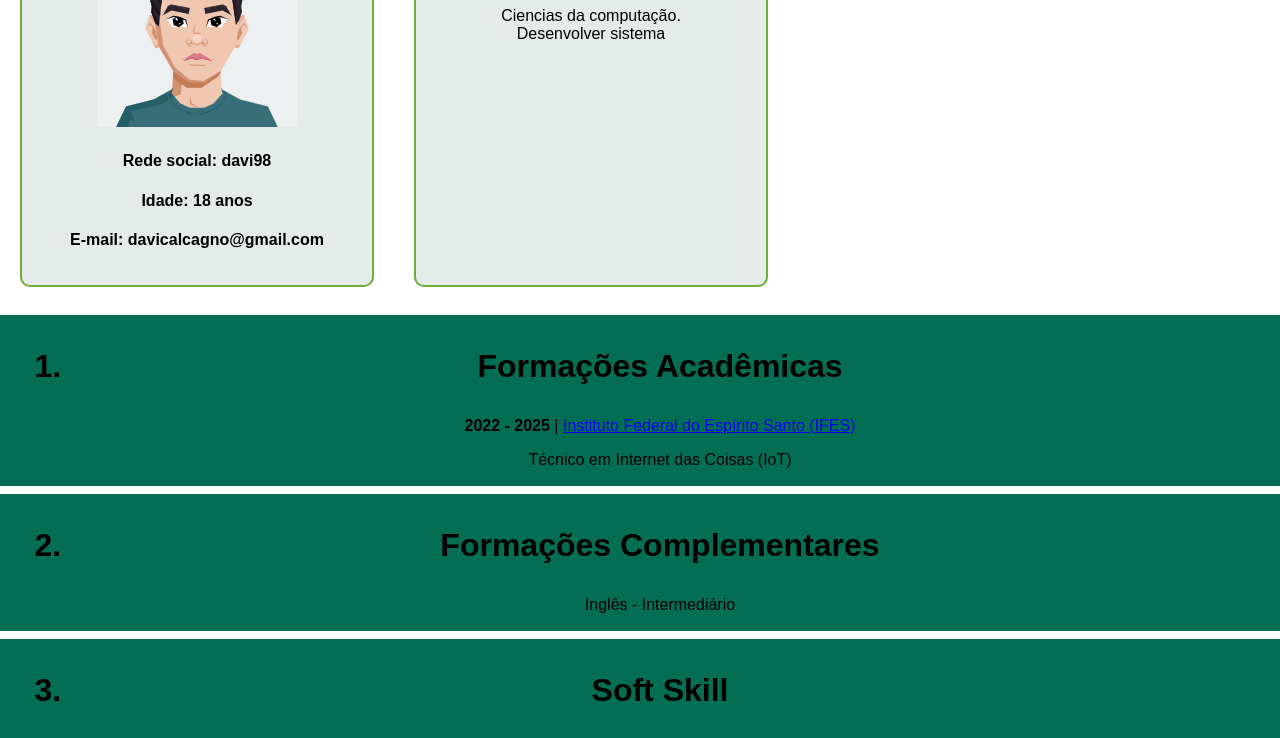
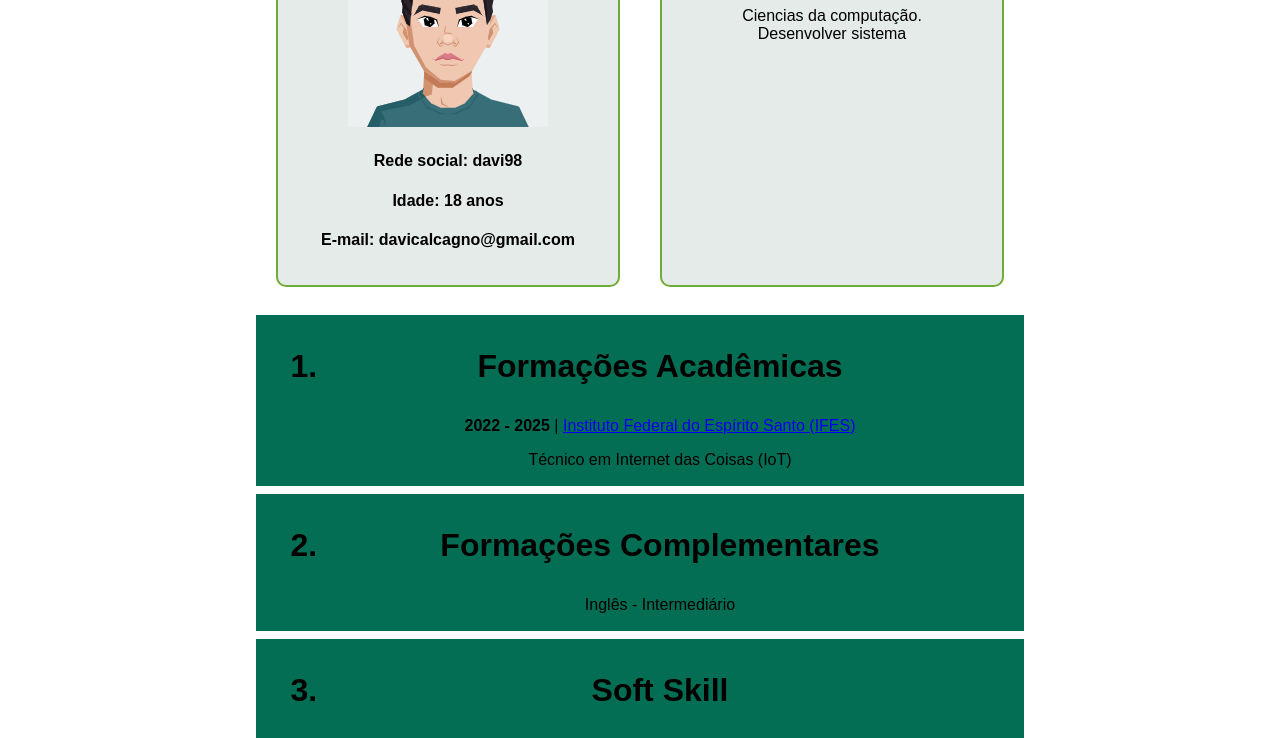
Before and after one commit to davimc0908/PAGINAPESSOAL, a plain HTML site: page curriculo/curriculo.html in a window 1280 px wide. Shown: the part 207-945 px from the top of the page. Drawn offline with Linux system fonts and the light colour scheme.

Commit message:
Update curriculo.css

```diff
--- a/estilos/curriculo.css
+++ b/estilos/curriculo.css
@@ -1,7 +1,7 @@
 .flex {
     display: flex;
     flex-direction: row;
-
+    justify-content: space-between;
 }
 
 .box{
@@ -60,7 +60,7 @@ footer {
 }
 
 body {
-    margin: 0%;
+    margin: 2px 20%;
     padding: 0%;
     background-color: rgba(255, 255, 255, 0.1);
 }
```
